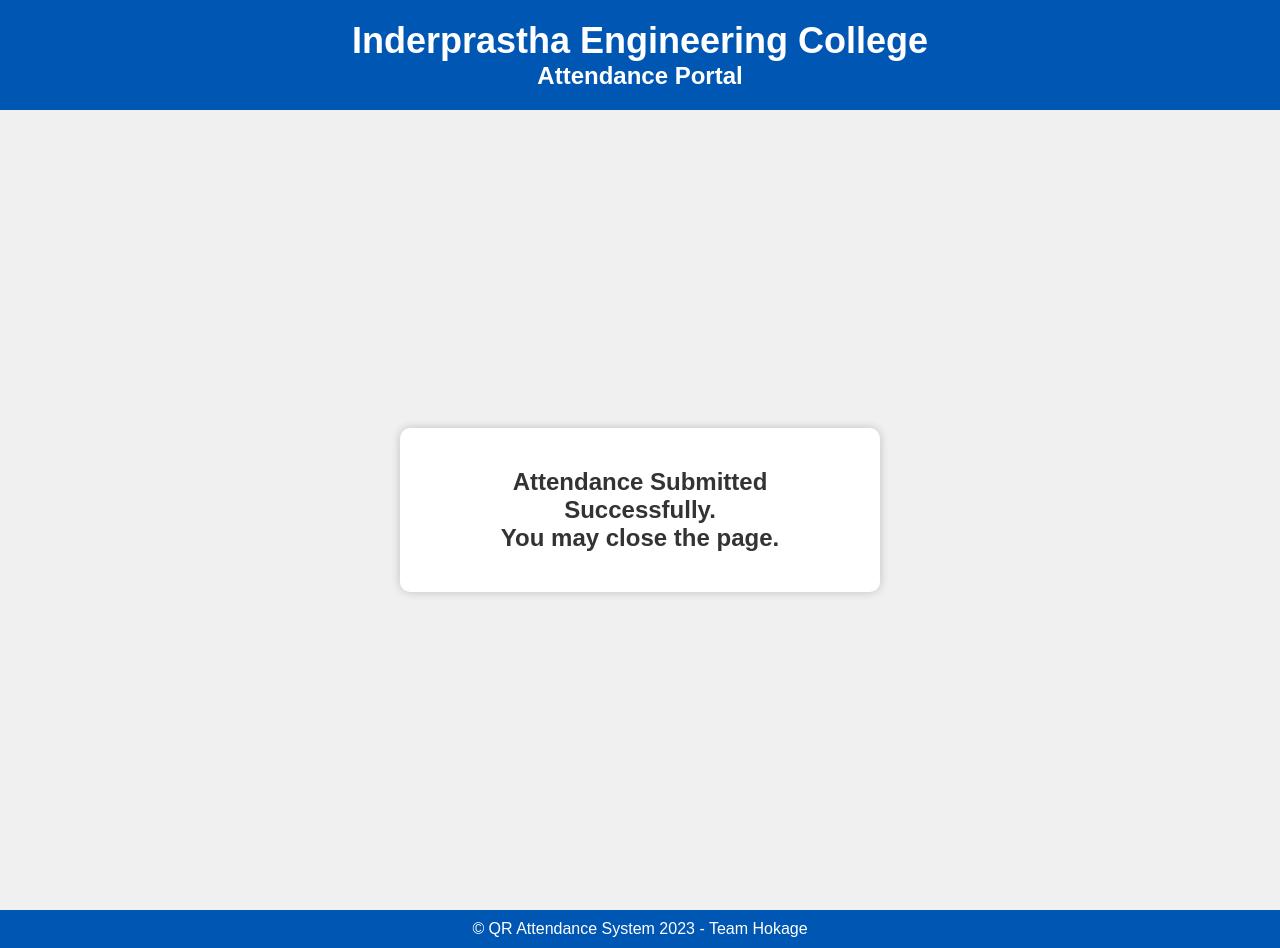
After one commit to AzeemIdrisi/QR-Attendance-System, a Flask app: page /submitted in a window 1280 px wide. The commit adds this page. Run offline with Flask 3, Linux system fonts and the light colour scheme; parts of the project's set-up code (start-up, migrations or seed data) failed here and were passed over.

Commit message:
Finalized Changes

```diff
--- a/Flask/app.py
+++ b/Flask/app.py
@@ -1,4 +1,37 @@
 from flask import Flask, render_template, request, redirect, url_for
+import qrcode
+import socket
+
+def qrgenerator():
+
+    def get_ip_address():
+        s = socket.socket(socket.AF_INET, socket.SOCK_DGRAM)
+        s.connect(("8.8.8.8", 80))
+        return s.getsockname()[0]
+
+    ip = get_ip_address()
+    link = f"http://{ip}:5000/add_manually"
+
+    # Function to generate and display a QR code
+    def generate_qr_code(link):
+        qr = qrcode.QRCode(
+            version=1,
+            error_correction=qrcode.constants.ERROR_CORRECT_L,
+            box_size=10,
+            border=4,
+        )
+        qr.add_data(link)
+        qr.make(fit=True)
+
+        img = qr.make_image(fill_color="black", back_color="white")
+
+        # Display the QR code image
+        img.save("Flask/static/qrcode.png")
+
+    # Generate and display QR codes every 5 seconds
+
+    generate_qr_code(link)
+
 
 app = Flask(__name__)
 
@@ -29,6 +62,10 @@ def index():
 def add_manually():
     return render_template("index1.html")
 
+@app.route("/submitted", methods=["GET"])
+def submitted():
+    return render_template("submitted.html")
+
 # Route to handle form submissions (POST request)
 @app.route("/add_manually_post", methods=["POST"])
 def add_manually_post():
@@ -39,8 +76,8 @@ def add_manually_post():
     if selected_student:
         students.append({"id": len(students) + 1, "name": selected_student})
 
-    return redirect("/")  # Redirect back to the "Home page after submission
-
+    return redirect("/submitted")  # Redirect back to the "Home page after submission
 
 if __name__ == "__main__":
-    app.run(debug=True)
+    qrgenerator()
+    app.run(host='0.0.0.0',port=5000,debug=True)
--- a/Flask/static/styles.css
+++ b/Flask/static/styles.css
@@ -28,7 +28,7 @@ main {
   gap: 2em;
   justify-content: space-around;
   align-items: center;
-  height: calc(100vh - 100px);
+  height: 100vh;
 }
 
 .attendance-container {
@@ -151,3 +151,13 @@ button {
   font-size: 16px;
   margin-top: 20px;
 }
+
+@media (max-width: 500px) {
+  main {
+    flex-direction: column;
+  }
+}
+
+.attendance-card-submitted {
+  padding: 20px;
+}
--- /dev/null
+++ b/Flask/tempCodeRunnerFile.py
@@ -0,0 +1 @@
+he
--- a/Flask/templates/index.html
+++ b/Flask/templates/index.html
@@ -49,7 +49,9 @@
       </div>
       <div class="attendance-container">
         <div class="attendance-card">
-          <h2>Scan the QR Code to Mark Attendance</h2>
+          <h2>
+            Connect to College Wi-Fi and Scan the QR Code to Mark Attendance
+          </h2>
           <a href="{{ url_for('add_manually') }}">
             <img
               src="static/qrcode.png"
--- /dev/null
+++ b/Flask/templates/submitted.html
@@ -0,0 +1,35 @@
+<!DOCTYPE html>
+<html lang="en">
+  <head>
+    <meta charset="UTF-8" />
+    <meta name="viewport" content="width=device-width, initial-scale=1.0" />
+    <title>QR Attendance System</title>
+    <link
+      rel="stylesheet"
+      href="{{ url_for('static', filename='styles.css') }}"
+    />
+    <link
+      rel="stylesheet"
+      href="https://cdnjs.cloudflare.com/ajax/libs/font-awesome/5.15.4/css/all.min.css"
+    />
+  </head>
+  <body>
+    <header>
+      <h1>Inderprastha Engineering College</h1>
+      <h2>Attendance Portal</h2>
+    </header>
+    <main>
+      <div class="attendance-container">
+        <div class="attendance-card-submitted">
+          <h2>
+            Attendance Submitted Successfully. <br />
+            You may close the page.
+          </h2>
+        </div>
+      </div>
+    </main>
+    <footer>
+      <p>&copy; QR Attendance System 2023 - Team Hokage</p>
+    </footer>
+  </body>
+</html>
```
Also changed, not shown: qrgen.py (+10 -10 lines), Flask/static/qrcode.png.
